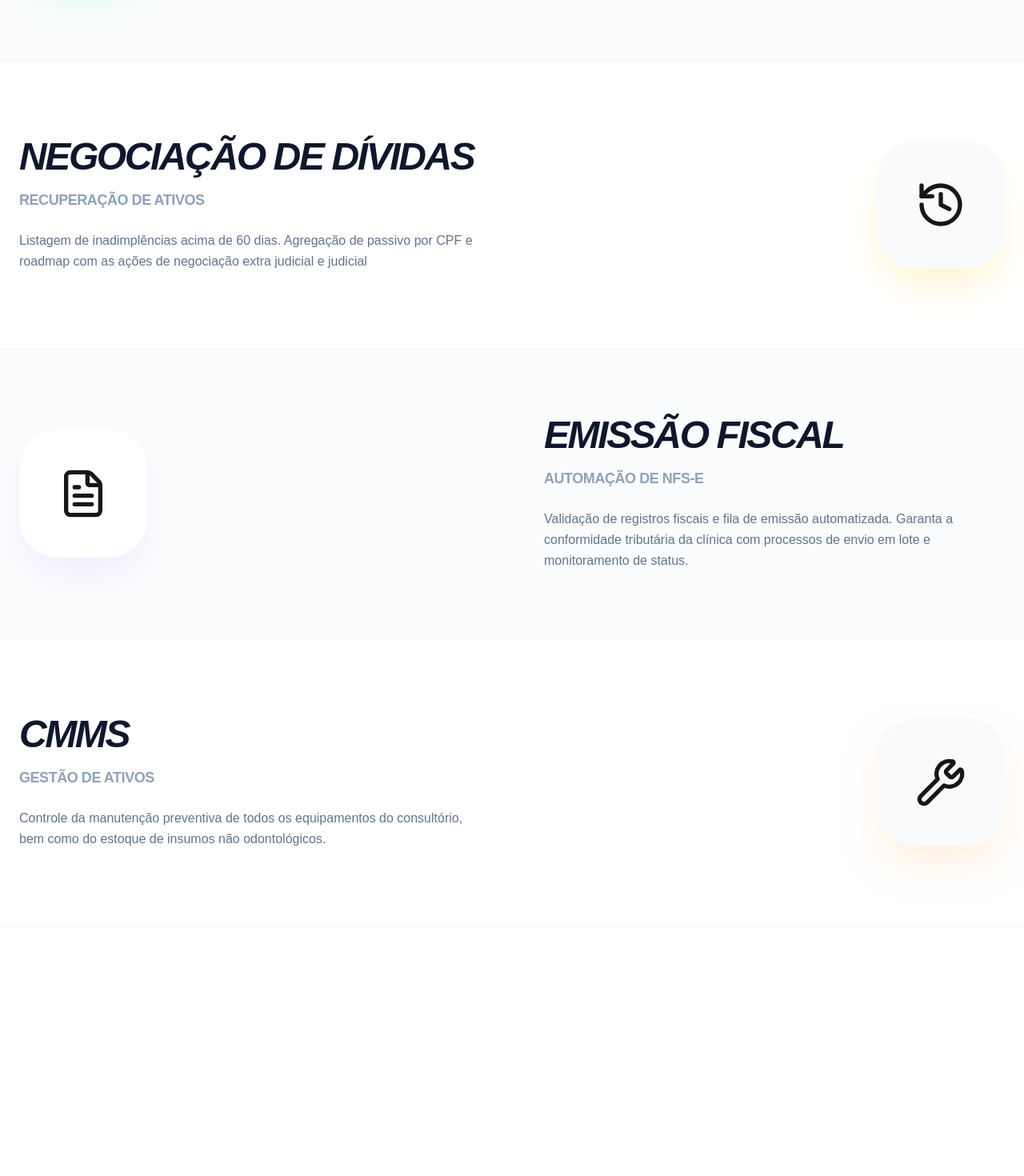
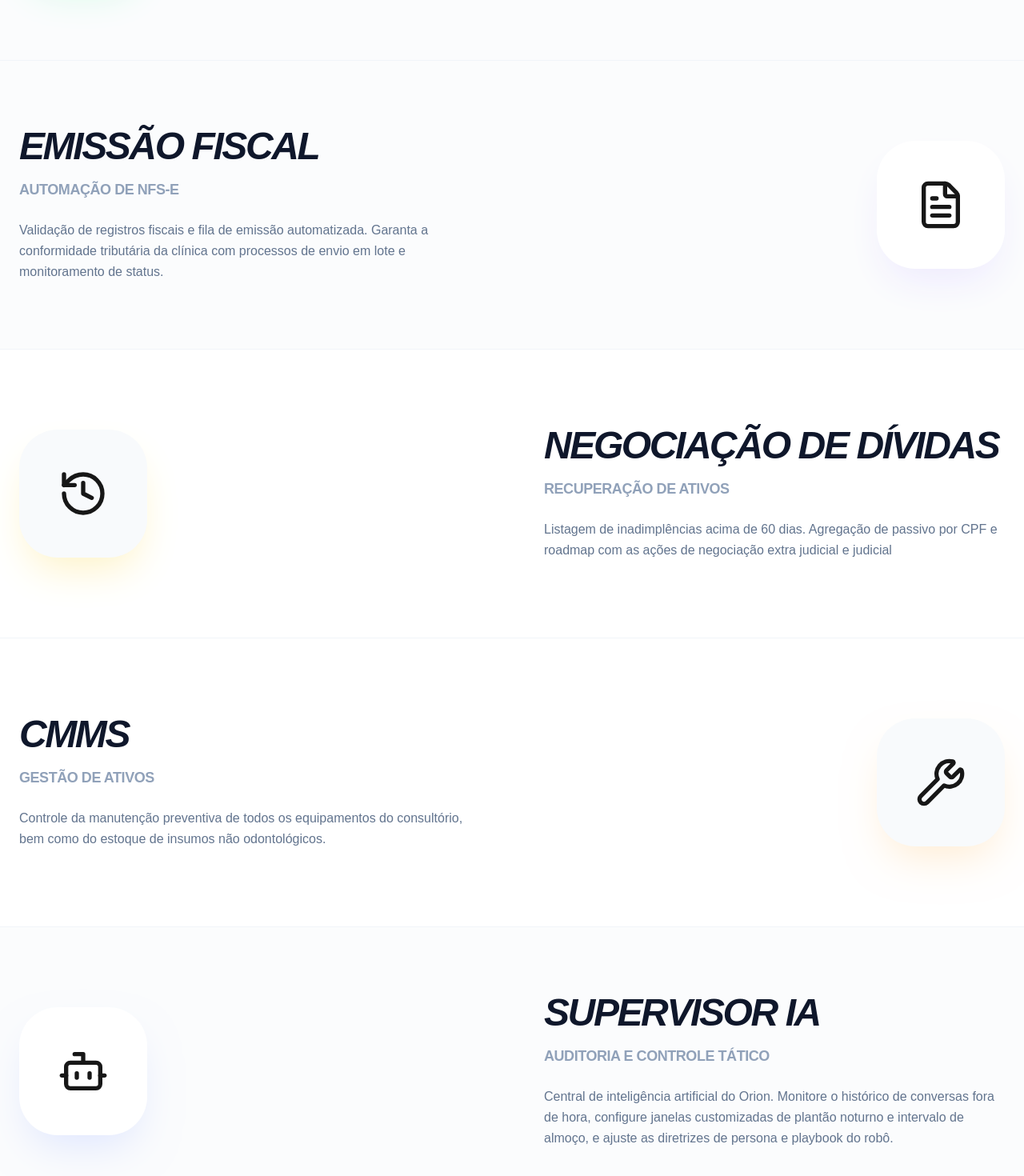
Before and after one commit to thomefel/orion-erp, a Next.js app: page / in a window 1280 px wide. Shown: the part 1066-2536 px from the top of the page at 80% size. Before the commit the page ends 2225 px from the top, so only its background shows below. Built offline with nearby package versions, Linux system fonts and the light colour scheme.

Commit message:
ajuste da home e do menu suspenso.

```diff
--- a/app/layout.tsx
+++ b/app/layout.tsx
@@ -1,7 +1,7 @@
 // app/layout.tsx
 import './globals.css';
 import Link from 'next/link';
-import { LayoutDashboard, Receipt, Send, FileText, History, Menu, ChevronDown, Wrench } from 'lucide-react';
+import { LayoutDashboard, Receipt, Send, FileText, History, Menu, ChevronDown, Wrench, Bot } from 'lucide-react';
 
 export default function RootLayout({ children }: { children: React.ReactNode }) {
   return (
@@ -50,7 +50,7 @@ export default function RootLayout({ children }: { children: React.ReactNode })
                 </Link>
 
                 <Link href="/supervisor" className="flex items-center gap-4 px-6 py-4 text-sm font-bold text-slate-600 hover:text-blue-600 hover:bg-blue-50/50 transition-colors">
-                  <div className="p-2 bg-blue-50 text-blue-600 rounded-xl"><LayoutDashboard size={18} /></div>
+                  <div className="p-2 bg-blue-50 text-blue-600 rounded-xl"><Bot size={18} /></div>
                   Supervisor IA
                 </Link>
               </div>
--- a/app/page.tsx
+++ b/app/page.tsx
@@ -1,6 +1,17 @@
 // app/page.tsx
 import Link from 'next/link';
-import { Receipt, Send, ArrowRight, FileText, History, ShieldCheck, TrendingUp, Zap, Wrench } from 'lucide-react';
+import {
+  Receipt,
+  Send,
+  ArrowRight,
+  FileText,
+  History,
+  ShieldCheck,
+  TrendingUp,
+  Zap,
+  Wrench,
+  Bot // Injetado para a identidade visual do Supervisor IA
+} from 'lucide-react';
 
 export default function HomePage() {
   return (
@@ -47,25 +58,9 @@ export default function HomePage() {
         </div>
       </Link>
 
-      {/* Seção 3: Negociação de Dívidas */}
-      <Link href="/negociacoes" className="group block w-full bg-white border-b border-slate-100 hover:bg-amber-50/30 transition-all duration-500">
+      {/* Seção 3: Emissão Fiscal */}
+      <Link href="/fiscal" className="group block w-full bg-slate-50/50 border-b border-slate-100 hover:bg-violet-50/30 transition-all duration-500">
         <div className="max-w-7xl mx-auto px-6 h-[45vh] flex items-center justify-between">
-          <div className="max-w-xl text-left text-left">
-            <h2 className="text-5xl font-black text-slate-900 tracking-tighter uppercase italic group-hover:text-amber-600 transition-colors">Negociação de Dívidas</h2>
-            <p className="text-lg font-bold text-slate-400 mt-4 uppercase tracking-tight text-left">RECUPERAÇÃO DE ATIVOS</p>
-            <p className="text-slate-500 mt-6 leading-relaxed text-left">
-              Listagem de inadimplências acima de 60 dias. Agregação de passivo por CPF e roadmap com as ações de negociação extra judicial e judicial
-            </p>
-          </div>
-          <div className="p-12 bg-slate-50 rounded-[48px] group-hover:bg-amber-600 group-hover:text-white transition-all duration-500 group-hover:scale-110 shadow-2xl shadow-amber-100">
-            <History size={64} />
-          </div>
-        </div>
-      </Link>
-
-      {/* Seção 4: Emissão Fiscal */}
-      <Link href="/fiscal" className="group block w-full bg-slate-50/50 border-b border-slate-100 hover:bg-violet-50/30 transition-all duration-500">
-        <div className="max-w-7xl mx-auto px-6 h-[45vh] flex items-center justify-between flex-row-reverse text-left">
           <div className="max-w-xl text-left">
             <h2 className="text-5xl font-black text-slate-900 tracking-tighter uppercase italic group-hover:text-violet-600 transition-colors">Emissão Fiscal</h2>
             <p className="text-lg font-bold text-slate-400 mt-4 uppercase tracking-tight text-left">Automação de NFS-e</p>
@@ -79,7 +74,23 @@ export default function HomePage() {
         </div>
       </Link>
 
-      {/* Seção 5: CMMS (Nova Seção Injetada com Alinhamento Estrito) */}
+      {/* Seção 4: Negociação de Dívidas */}
+      <Link href="/negociacoes" className="group block w-full bg-white border-b border-slate-100 hover:bg-amber-50/30 transition-all duration-500">
+        <div className="max-w-7xl mx-auto px-6 h-[45vh] flex items-center justify-between flex-row-reverse text-left">
+          <div className="max-w-xl text-left">
+            <h2 className="text-5xl font-black text-slate-900 tracking-tighter uppercase italic group-hover:text-amber-600 transition-colors">Negociação de Dívidas</h2>
+            <p className="text-lg font-bold text-slate-400 mt-4 uppercase tracking-tight text-left">RECUPERAÇÃO DE ATIVOS</p>
+            <p className="text-slate-500 mt-6 leading-relaxed text-left">
+              Listagem de inadimplências acima de 60 dias. Agregação de passivo por CPF e roadmap com as ações de negociação extra judicial e judicial
+            </p>
+          </div>
+          <div className="p-12 bg-slate-50 rounded-[48px] group-hover:bg-amber-600 group-hover:text-white transition-all duration-500 group-hover:scale-110 shadow-2xl shadow-amber-100">
+            <History size={64} />
+          </div>
+        </div>
+      </Link>
+
+      {/* Seção 5: CMMS */}
       <Link href="/cmms" className="group block w-full bg-white border-b border-slate-100 hover:bg-orange-50/30 transition-all duration-500">
         <div className="max-w-7xl mx-auto px-6 h-[45vh] flex items-center justify-between text-left">
           <div className="max-w-xl text-left">
@@ -94,6 +105,22 @@ export default function HomePage() {
           </div>
         </div>
       </Link>
+
+      {/* Seção 6: Supervisor IA (Nova Seção Injetada com Alinhamento Estrito e Layout Reverso) */}
+      <Link href="/supervisor" className="group block w-full bg-slate-50/50 border-b border-slate-100 hover:bg-indigo-50/30 transition-all duration-500">
+        <div className="max-w-7xl mx-auto px-6 h-[45vh] flex items-center justify-between flex-row-reverse text-left">
+          <div className="max-w-xl text-left">
+            <h2 className="text-5xl font-black text-slate-900 tracking-tighter uppercase italic group-hover:text-indigo-600 transition-colors">Supervisor IA</h2>
+            <p className="text-lg font-bold text-slate-400 mt-4 uppercase tracking-tight text-left">Auditoria e Controle Tático</p>
+            <p className="text-slate-500 mt-6 leading-relaxed text-left">
+              Central de inteligência artificial do Orion. Monitore o histórico de conversas fora de hora, configure janelas customizadas de plantão noturno e intervalo de almoço, e ajuste as diretrizes de persona e playbook do robô.
+            </p>
+          </div>
+          <div className="p-12 bg-white rounded-[48px] group-hover:bg-indigo-600 group-hover:text-white transition-all duration-500 group-hover:-rotate-3 shadow-2xl shadow-indigo-100">
+            <Bot size={64} />
+          </div>
+        </div>
+      </Link>
     </div>
   );
 }
```
